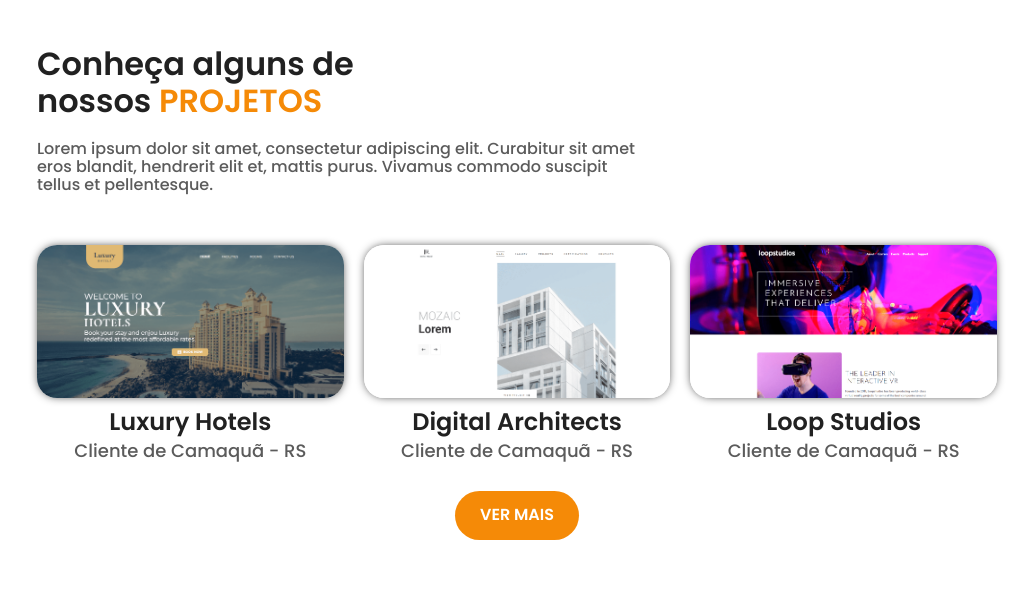
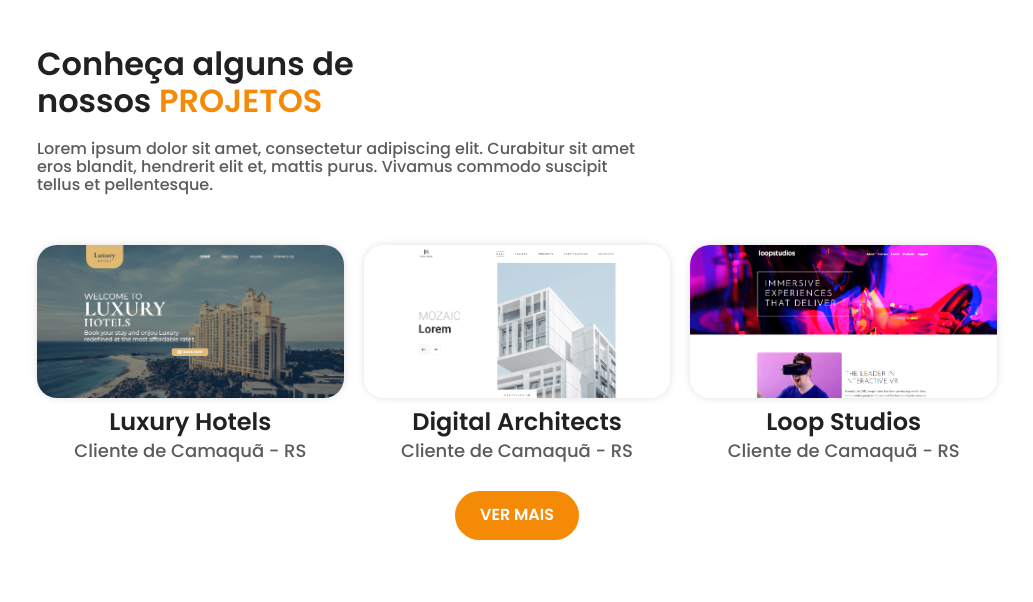
Before and after one commit to Fox-Websites/Fox-Webites, a PHP site: page / in a window 1280 px wide. Shown: the part 2053-2655 px from the top of the page, without its empty margins (123-1156 px from the left). Run offline with PHP 8.4, Linux system fonts and the light colour scheme; some libraries are stand-ins or nearby versions.

Commit message:
Correção na transparencia do box sadow

```diff
--- a/style/scss/_home.scss
+++ b/style/scss/_home.scss
@@ -138,8 +138,8 @@
       .project__item__image {
         max-width: 100%;
         border-radius: 20px;
-        -webkit-box-shadow: 0px 0px 10px -2px rgba(0, 0, 0, 0.87);
-        box-shadow: 0px 0px 10px -2px rgba(0, 0, 0, 0.87);
+        -webkit-box-shadow: 0px 0px 10px -2px rgba(0, 0, 0, 0.2);
+        box-shadow: 0px 0px 10px -2px rgba(0, 0, 0, 0.2);
       }
       .project__item__title {
         color: $raisinBlack;
--- a/style/scss/_portfolio.scss
+++ b/style/scss/_portfolio.scss
@@ -33,8 +33,8 @@
         .portfolio__item__image {
           max-width: 100%;
           border-radius: 20px;
-          -webkit-box-shadow: 0px 0px 10px -2px rgba(0, 0, 0, 0.87);
-          box-shadow: 0px 0px 10px -2px rgba(0, 0, 0, 0.87);
+          -webkit-box-shadow: 0px 0px 10px -2px rgba(0, 0, 0, 0.2);
+          box-shadow: 0px 0px 10px -2px rgba(0, 0, 0, 0.2);
         }
         &::after {
           content: "";
```
Also changed, not shown: style/css/style.css.
